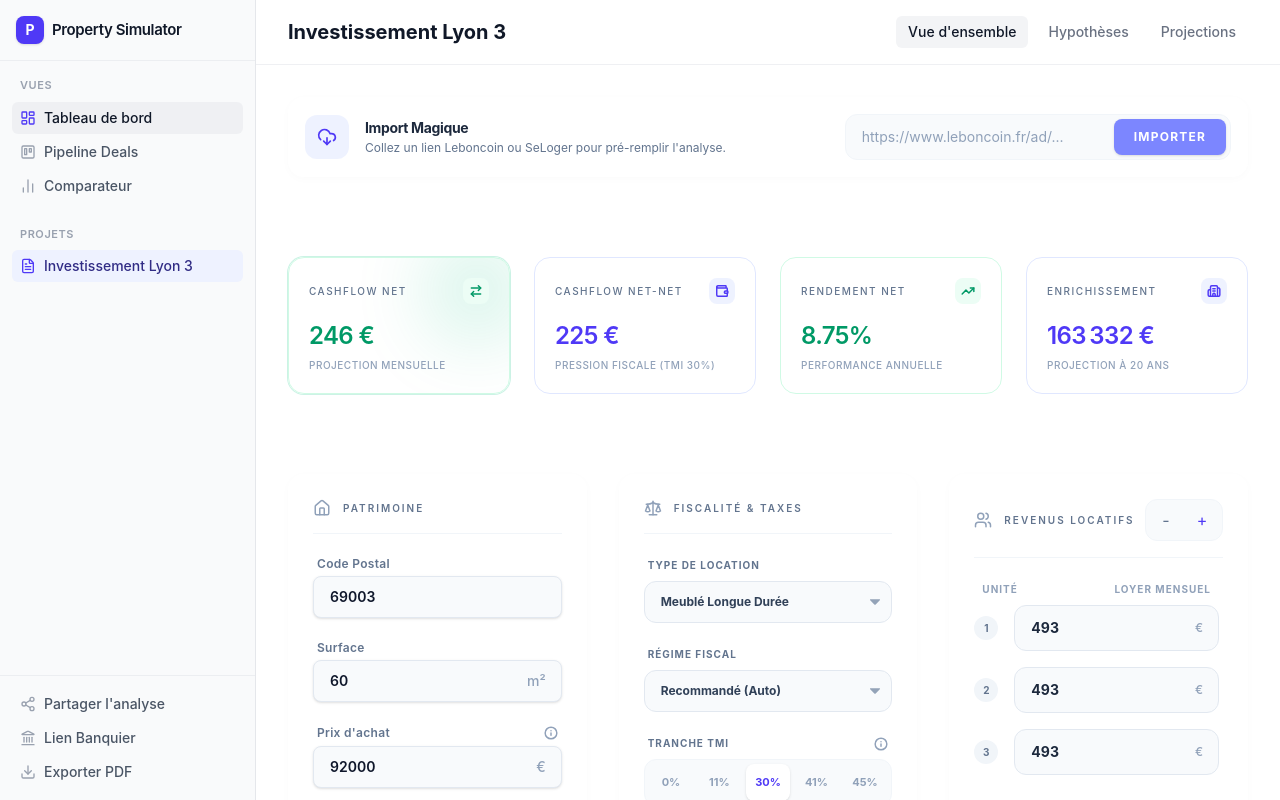
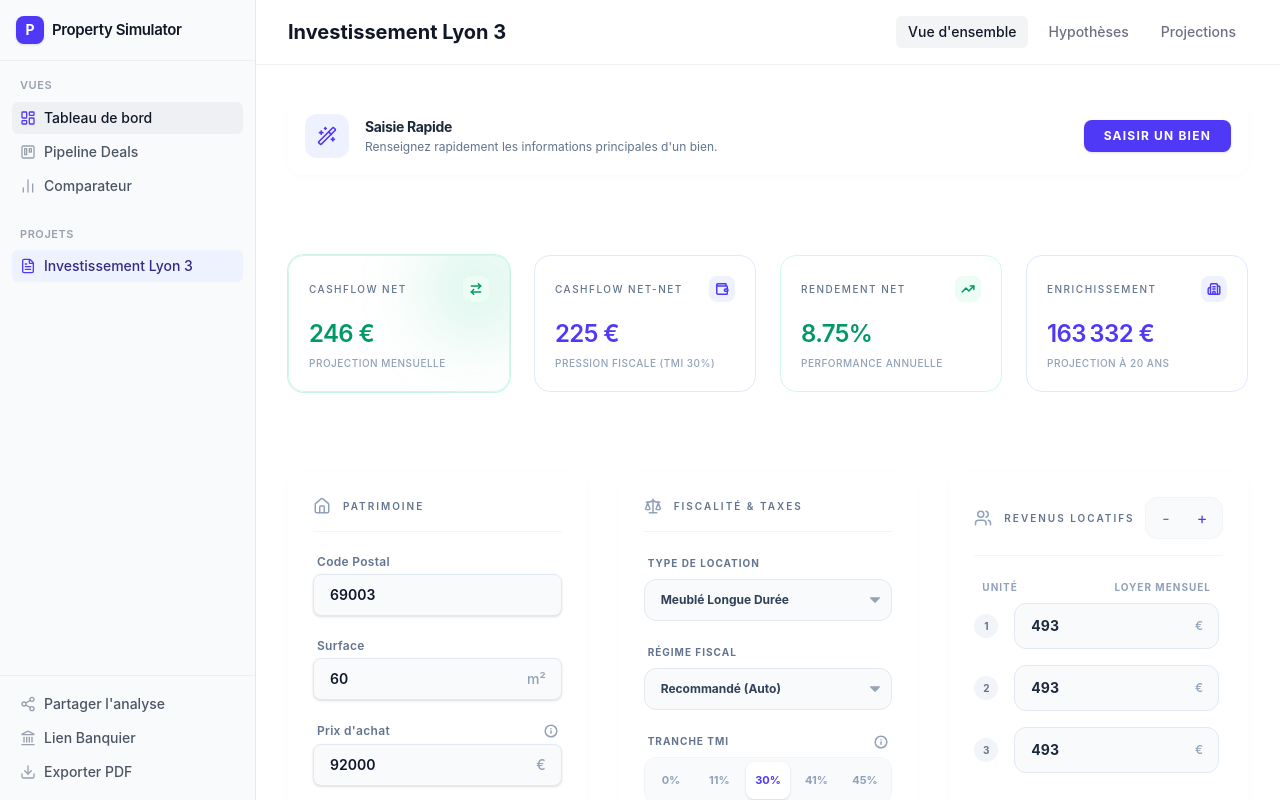
Before and after one commit to tomtomgo92/Investissement_Immobilier, a React (Vite) app: page / in a window 1280 px wide. Built offline with nearby package versions, Linux system fonts and the light colour scheme.

Commit message:
refactor: replace URL import with simple Saisie Rapide modal

```diff
--- a/src/App.tsx
+++ b/src/App.tsx
@@ -11,7 +11,7 @@ import {
   TMI_OPTIONS
 } from './utils/finance';
 import { useSimulationStore } from './store/useSimulationStore';
-import { scrapeUrl } from './utils/scraping';
+
 import { encodeShareCode } from './utils/share';
 import { formatE } from './utils/formatters';
 import { getMarketData } from './utils/market';
@@ -88,9 +88,6 @@ export default function App() {
 
   const [isGenerating, setIsGenerating] = useState(false);
 
-  // URL Scraping state
-  const [importUrl, setImportUrl] = useState('');
-  const [isImporting, setIsImporting] = useState(false);
   const [pendingImportData, setPendingImportData] = useState<any>(null);
 
   // Market Intelligence state
@@ -239,17 +236,13 @@ export default function App() {
 
   const toggleDimension = (dim: keyof typeof visibleDimensions) => setVisibleDimensions(p => ({ ...p, [dim]: !p[dim] }));
 
-  const handleImport = async () => {
-    if (!importUrl) return;
-    setIsImporting(true);
-    try {
-      const data = await scrapeUrl(importUrl);
-      setPendingImportData(data);
-    } catch (err: any) {
-      alert(err.message);
-    } finally {
-      setIsImporting(false);
-    }
+  const openSaisieRapide = () => {
+    setPendingImportData({
+      titre: '',
+      prixAchat: activeSim.data.prixAchat || 0,
+      surface: activeSim.data.surface || 0,
+      codePostal: activeSim.data.codePostal || ''
+    });
   };
 
   const confirmImport = () => {
@@ -282,7 +275,6 @@ export default function App() {
       };
     }));
 
-    setImportUrl('');
     setPendingImportData(null);
   };
 
@@ -396,33 +388,23 @@ export default function App() {
           </div>
         ) : (
           <>
-            {/* URL Import Banner */}
+            {/* Saisie Rapide Banner */}
             <div className="bg-white/60 dark:bg-white/[0.02] backdrop-blur-xl border border-white/50 dark:border-white/[0.05] rounded-2xl p-4 flex flex-col sm:flex-row items-center justify-between gap-4 shadow-[0_2px_10px_rgba(0,0,0,0.02)]">
               <div className="flex items-center gap-4">
                 <div className="bg-indigo-50 dark:bg-indigo-900/30 p-3 rounded-xl text-indigo-600 dark:text-indigo-400">
-                  <DownloadCloud size={20} />
+                  <Wand2 size={20} />
                 </div>
                 <div>
-                  <h3 className="text-sm font-bold text-slate-800 dark:text-white tracking-tight">Import Magique</h3>
-                  <p className="text-xs text-slate-500 dark:text-slate-400 mt-0.5">Collez un lien Leboncoin ou SeLoger pour pré-remplir l'analyse.</p>
+                  <h3 className="text-sm font-bold text-slate-800 dark:text-white tracking-tight">Saisie Rapide</h3>
+                  <p className="text-xs text-slate-500 dark:text-slate-400 mt-0.5">Renseignez rapidement les informations principales d'un bien.</p>
                 </div>
               </div>
-              <div className="flex w-full sm:w-auto gap-2 bg-slate-50 dark:bg-white/[0.05] p-1 rounded-xl border border-slate-100 dark:border-white/[0.08]">
-                <input
-                  type="url"
-                  placeholder="https://www.leboncoin.fr/ad/..."
-                  value={importUrl}
-                  onChange={(e) => setImportUrl(e.target.value)}
-                  className="flex-1 sm:w-64 text-sm bg-transparent border-none px-3 py-2 focus:ring-0 outline-none text-slate-700 dark:text-slate-200 placeholder-slate-400"
-                />
-                <button
-                  onClick={handleImport}
-                  disabled={!importUrl || isImporting}
-                  className="bg-indigo-600 hover:bg-indigo-700 disabled:bg-indigo-400 text-white px-5 py-2 rounded-lg text-xs font-bold uppercase tracking-widest transition-all shadow-sm"
-                >
-                  {isImporting ? <Loader2 size={16} className="animate-spin" /> : "Importer"}
-                </button>
-              </div>
+              <button
+                onClick={openSaisieRapide}
+                className="bg-indigo-600 hover:bg-indigo-700 text-white px-5 py-2 rounded-lg text-xs font-bold uppercase tracking-widest transition-all shadow-sm w-full sm:w-auto"
+              >
+                Saisir un bien
+              </button>
             </div>
 
             {/* KPI Row */}
@@ -767,9 +749,9 @@ export default function App() {
         <div className="fixed inset-0 z-[100] flex items-center justify-center p-4 bg-slate-900/50 backdrop-blur-sm">
           <div className="bg-white dark:bg-slate-900 rounded-2xl shadow-2xl w-full max-w-md overflow-hidden border border-slate-200 dark:border-slate-800 animate-in fade-in zoom-in-95 duration-200">
             <div className="p-6">
-              <h2 className="text-xl font-bold text-slate-800 dark:text-white mb-2">Confirmer l'import</h2>
+              <h2 className="text-xl font-bold text-slate-800 dark:text-white mb-2">Saisie Rapide</h2>
               <p className="text-sm text-slate-500 dark:text-slate-400 mb-6">
-                Vérifiez les données récupérées avant de les appliquer à votre simulation.
+                Renseignez les informations de base du bien pour pré-remplir la simulation.
               </p>
 
               <div className="space-y-4 mb-8">
@@ -815,7 +797,7 @@ export default function App() {
 
               <div className="flex gap-3">
                 <button
-                  onClick={() => { setPendingImportData(null); setImportUrl(''); }}
+                  onClick={() => setPendingImportData(null)}
                   className="flex-1 px-4 py-2 bg-slate-100 dark:bg-slate-800 hover:bg-slate-200 dark:hover:bg-slate-700 text-slate-700 dark:text-slate-300 rounded-xl text-sm font-bold transition-colors"
                 >
                   Annuler
@@ -824,7 +806,7 @@ export default function App() {
                   onClick={confirmImport}
                   className="flex-1 px-4 py-2 bg-indigo-600 hover:bg-indigo-700 text-white rounded-xl text-sm font-bold transition-colors shadow-sm"
                 >
-                  Valider l'import
+                  Appliquer
                 </button>
               </div>
             </div>
```
